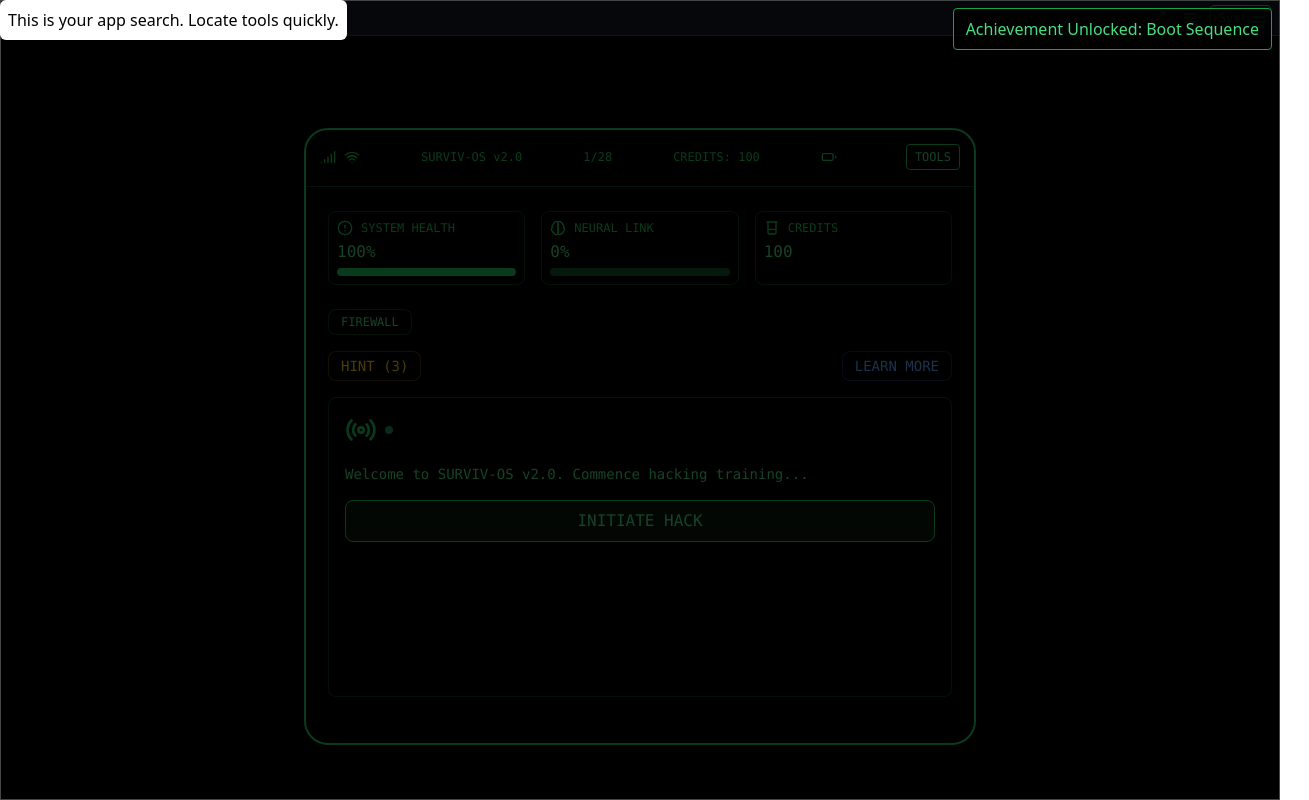
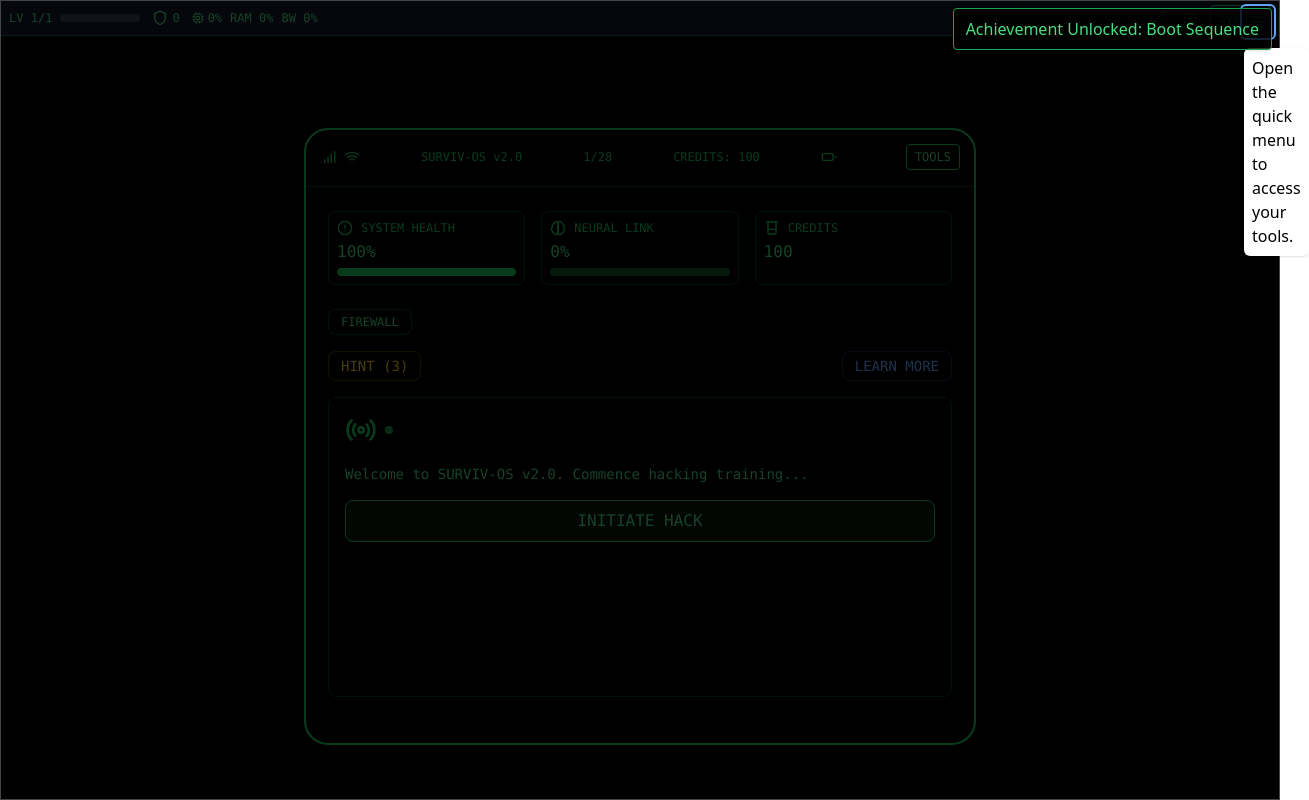
Before and after one commit to kingpinzs/post-apoc-learn, a React (Create React App) app: page / in a window 1280 px wide. Shown: the whole page, 1309 px wide, since content can reach past the window. Built offline with nearby package versions, Linux system fonts and the light colour scheme.

Commit message:
refactor: update tutorial for new menu layout

```diff
--- a/src/components/GameMenu.jsx
+++ b/src/components/GameMenu.jsx
@@ -157,6 +157,7 @@ const GameMenu = ({ onTogglePause, paused = false, unlockedApps = [] }) => {
       <button
         type="button"
         onClick={toggle}
+        id="menu-toggle"
         className="fixed top-2 right-2 z-40 p-1 bg-gray-800 text-green-400 rounded"
         data-testid="menu-toggle"
       >
--- a/src/components/PhoneFrame.jsx
+++ b/src/components/PhoneFrame.jsx
@@ -74,6 +74,7 @@ const PhoneFrame = ({
         <div
           className="flex items-center justify-between text-xs px-2 py-1 bg-gray-900 border-b border-green-500/40"
           data-testid="game-status-bar"
+          id="status-bar"
         >
           <div className="flex items-center space-x-3">
             <div className="flex items-center space-x-2">
--- a/src/lib/tutorialSystem.js
+++ b/src/lib/tutorialSystem.js
@@ -6,13 +6,13 @@ export const tutorialMissions = [
     name: 'First Boot',
     steps: [
       {
-        targetId: 'search-input',
-        message: 'This is your app search. Locate tools quickly.',
-        action: 'focus',
+        targetId: 'menu-toggle',
+        message: 'Open the quick menu to access your tools.',
+        action: 'click',
       },
       {
-        targetId: 'app-grid',
-        message: 'Tap an app icon to open it.',
+        targetId: 'app-icon-scanner',
+        message: 'Launch the Scanner to begin.',
         action: 'click',
       },
     ],
@@ -49,7 +49,7 @@ export const tutorialMissions = [
     name: 'Resource Management',
     steps: [
       {
-        targetId: 'status-widgets',
+        targetId: 'status-bar',
         message: 'Monitor CPU, RAM and bandwidth here.',
         action: 'click',
       },
```
